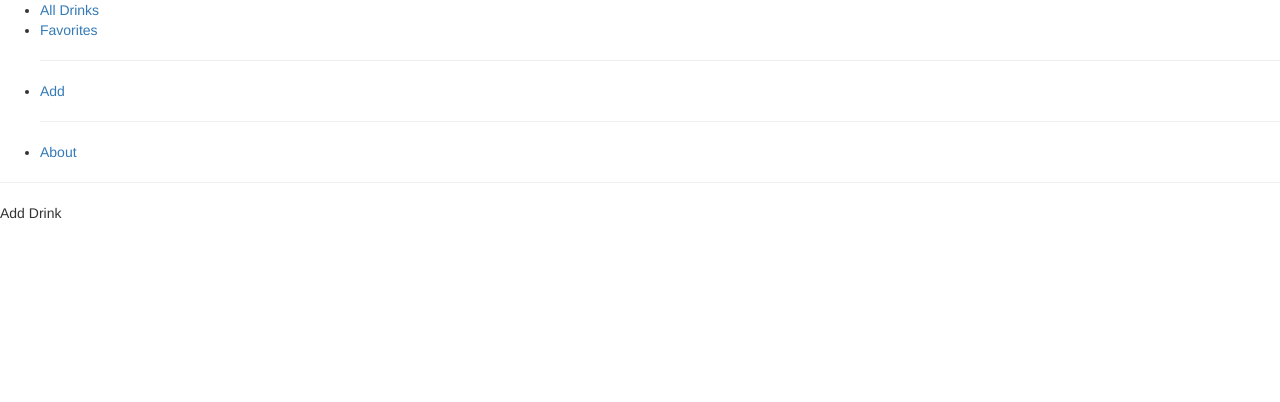
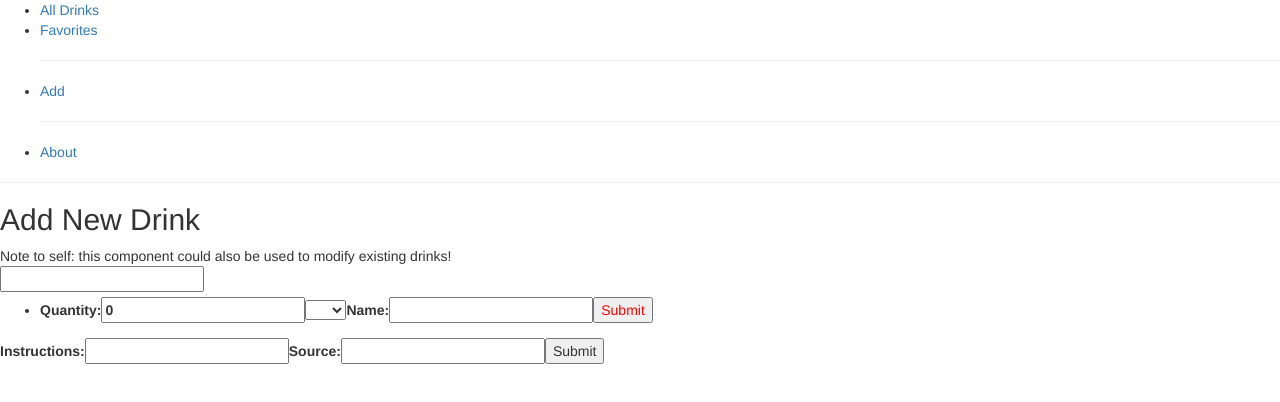
Before and after one commit to josephst/cocktail-list, a React (Create React App) app: page /add in a window 1280 px wide. Shown: the top 402 px of the page. Built offline with nearby package versions, Linux system fonts and the light colour scheme; what react-tap-event-plugin would draw is missing.

Commit message:
add drinks

```diff
--- a/src/views/add/add.tsx
+++ b/src/views/add/add.tsx
@@ -1,13 +1,155 @@
 import * as React from 'react';
 
-class AddDrink extends React.Component<{}, {}> {
-  constructor(props: {}) {
+import { AddIngredient } from './ingredient';
+
+import { Drink, Ingredient } from '../../typings/drink';
+
+interface AddedIngredient extends Ingredient {
+  id: number;
+}
+
+interface AddDrinkProps {
+  saveDrink: (newDrink: Drink) => void;
+}
+
+interface AddDrinkState {
+  name: string;
+  ingredients: AddedIngredient[];
+  steps: string;
+  source: string;
+  favorite: boolean;
+}
+
+class AddDrink extends React.Component<AddDrinkProps, AddDrinkState> {
+  // TODO: separate into presentation + container pattern?
+  // might help with reuse when editing a drink
+  constructor(props: AddDrinkProps) {
     super(props);
-    this.state = {};
+    this.state = {
+      name: '',
+      ingredients: [],
+      steps: '',
+      source: '',
+      favorite: false,
+    };
+    this.handleNameInput = this.handleNameInput.bind(this);
+    this.handleIngredientInput = this.handleIngredientInput.bind(this);
+    this.handleInstructionInput = this.handleInstructionInput.bind(this);
+    this.handleSourceInput = this.handleSourceInput.bind(this);
+    this.handleSubmit = this.handleSubmit.bind(this);
+    this.clearInput = this.clearInput.bind(this);
+  }
+
+  handleNameInput(name: string) {
+    this.setState({ name });
+  }
+
+  handleIngredientInput(updatedIng: Ingredient, id: number) {
+    const ingredientIndex = this.state.ingredients.findIndex(
+      ing => ing.id === id
+    );
+    if (ingredientIndex === -1) {
+      // new ingredient
+      this.setState({
+        ingredients: this.state.ingredients.concat([{ ...updatedIng, id }]),
+      });
+    } else {
+      // modified existing ingredient
+      // remove old copy of ingredient
+      const newIngredientList = this.state.ingredients.concat([]);
+      newIngredientList.splice(ingredientIndex, 1, { ...updatedIng, id });
+      this.setState({ ingredients: newIngredientList });
+    }
+  }
+
+  handleInstructionInput(steps: string) {
+    this.setState({ steps });
+  }
+
+  handleSourceInput(source: string) {
+    this.setState({ source });
+  }
+
+  handleSubmit(e: React.MouseEvent<HTMLButtonElement>) {
+    e.preventDefault();
+    alert(
+      'Until MobX added, this is as close as you can get to submitting a drink'
+    );
+    // clear entries to prepare for adding another drink
+    this.clearInput();
+  }
+
+  clearInput() {
+    this.setState({
+      name: '',
+      ingredients: [],
+      steps: '',
+      source: '',
+      favorite: false,
+    });
   }
 
   render() {
-    return <div>Add Drink</div>;
+    return (
+      <div>
+        <h2>Add New Drink</h2>
+        Note to self: this component could also be used to modify existing
+        drinks!
+        <div>
+          <label htmlFor="nameInput">
+            <input
+              type="text"
+              name="drinkName"
+              id="nameInput"
+              value={this.state.name}
+              onChange={e => this.handleNameInput(e.target.value)}
+            />
+          </label>
+          <ul>
+            {/* map existing ingredients, then add a +1 for inputting additional ingredients */}
+            {this.state.ingredients.map(ing => (
+              <li key={ing.id}>
+                <AddIngredient
+                  {...ing}
+                  saveIngredient={this.handleIngredientInput}
+                  hasBeenSubmitted={true}
+                />
+              </li>
+            ))}
+            <li key={this.state.ingredients.length}>
+              <AddIngredient
+                saveIngredient={this.handleIngredientInput}
+                id={this.state.ingredients.length}
+                hasBeenSubmitted={false}
+              />
+            </li>
+          </ul>
+          <label htmlFor="instructionsInput">
+            Instructions:
+            <input
+              type="text"
+              name="instructions"
+              id="instructionsInput"
+              value={this.state.steps}
+              onChange={e => this.handleInstructionInput(e.target.value)}
+            />
+          </label>
+          <label htmlFor="sourceInput">
+            Source:
+            <input
+              type="text"
+              name="source"
+              id="sourceInput"
+              value={this.state.source}
+              onChange={e => this.handleSourceInput(e.target.value)}
+            />
+          </label>
+          <button type="submit" onClick={this.handleSubmit}>
+            Submit
+          </button>
+        </div>
+      </div>
+    );
   }
 }
 
--- /dev/null
+++ b/src/views/add/ingredient.tsx
@@ -0,0 +1,106 @@
+import * as React from 'react';
+
+import { Ingredient } from '../../typings/drink';
+
+interface NewIngredientProps {
+  id: number;
+  saveIngredient: (ing: Ingredient, id: number) => void;
+  hasBeenSubmitted: boolean;
+
+  // in case of modifying existing ingredient
+  name?: string;
+  quantity?: number;
+  unit?: string;
+  source?: string;
+}
+
+interface NewIngredientState {
+  name: string;
+  quantity: number;
+  unit: string;
+}
+
+class AddIngredient extends React.Component<
+  NewIngredientProps,
+  NewIngredientState
+> {
+  constructor(props: NewIngredientProps) {
+    super(props);
+    this.state = {
+      name: this.props.name || '',
+      quantity: this.props.quantity || 0,
+      unit: this.props.unit || '',
+    };
+    this.handleQuantity = this.handleQuantity.bind(this);
+    this.handleUnitSelection = this.handleUnitSelection.bind(this);
+    this.handleName = this.handleName.bind(this);
+    this.handleSubmit = this.handleSubmit.bind(this);
+  }
+
+  handleQuantity(quantity: number) {
+    this.setState({ quantity });
+  }
+
+  handleUnitSelection(unit: string) {
+    this.setState({ unit });
+  }
+
+  handleName(name: string) {
+    this.setState({ name });
+  }
+
+  handleSubmit(e: React.FormEvent<HTMLFormElement>) {
+    e.preventDefault();
+    const ingredient: Ingredient = {
+      name: this.state.name,
+      quantity: this.state.quantity,
+      unit: this.state.unit === '' ? undefined : this.state.unit,
+    };
+    this.props.saveIngredient(ingredient, this.props.id);
+  }
+
+  render() {
+    return (
+      <form onSubmit={this.handleSubmit}>
+        <label htmlFor="quantity">
+          Quantity:
+          <input
+            type="number"
+            name="quantity"
+            id="quantity"
+            value={this.state.quantity}
+            onChange={e => this.handleQuantity(Number.parseInt(e.target.value))}
+          />
+        </label>
+        <select
+          name="unit"
+          id="unit"
+          value={this.state.unit}
+          onChange={e => this.handleUnitSelection(e.target.value)}
+        >
+          Unit:
+          <option value="oz">oz.</option>
+          <option value="cL">cL.</option>
+          <option value="" />
+        </select>
+        <label htmlFor="ingredientName">
+          Name:
+          <input
+            type="text"
+            name="ingredientName"
+            id="ingredientName"
+            value={this.state.name}
+            onChange={e => this.handleName(e.target.value)}
+          />
+        </label>
+        <input
+          type="submit"
+          value="Submit"
+          style={{ color: `${this.props.hasBeenSubmitted ? 'green' : 'red'}` }}
+        />
+      </form>
+    );
+  }
+}
+
+export { AddIngredient };
```
Also changed, not shown: 1 other file (tests, documents, lock files or other folders).
